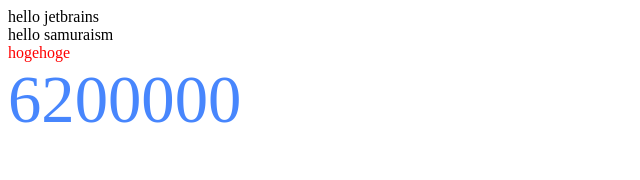
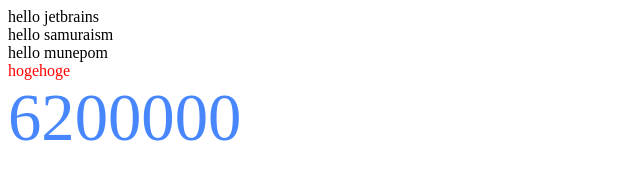
Before and after one commit to munepom/myhello1012, a plain HTML site: page index.html in a window 1280 px wide. Shown: the whole page, without its empty margins (0-640 px from the left). Drawn offline with Linux system fonts and the light colour scheme.

Commit message:
initial commit

```diff
--- a/index.html
+++ b/index.html
@@ -12,7 +12,8 @@
 </head>
 <body>
 hello jetbrains<br/>
-hello samuraism
+hello samuraism<br />
+hello munepom
 <div style="color:red;">
     hogehoge
 </div>
```
